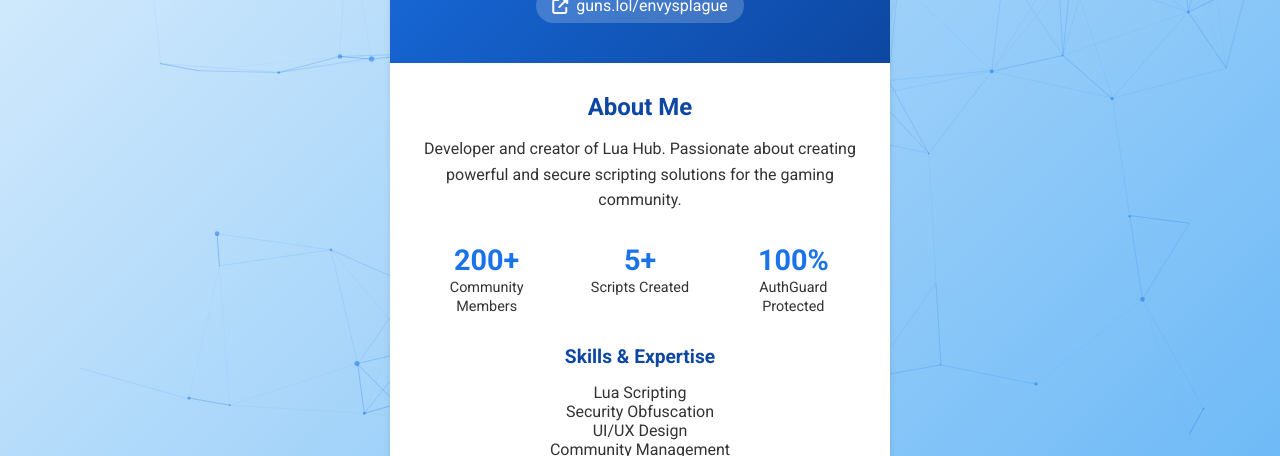
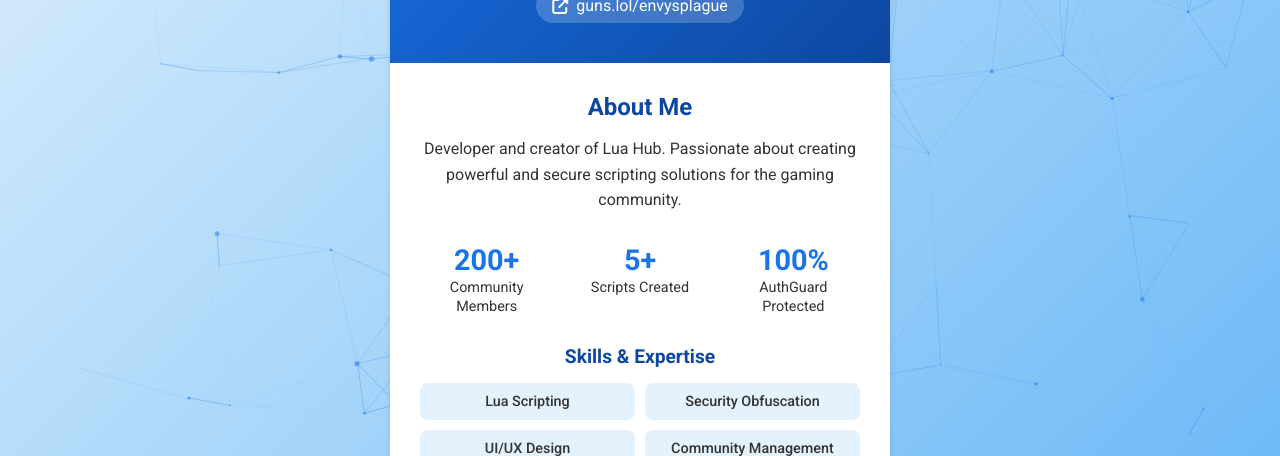
Before and after one commit to ByRenew/rbi, a plain HTML site: page index.html in a window 1280 px wide. Both pictures are taken after a click on the link "About". Shown: the part 344-800 px from the top of the page. Drawn offline with nearby package versions, Linux system fonts and the light colour scheme.

Commit message:
Update style.css

```diff
--- a/style.css
+++ b/style.css
@@ -299,8 +299,8 @@
     color: var(--dark-blue);
 }
 
-/* Credits Page - FIXED CENTER ALIGNMENT */
-.credits-content {
+/* About Page */
+.about-content {
     display: flex;
     justify-content: center;
     align-items: center;
@@ -403,14 +403,19 @@
     margin-bottom: 15px;
 }
 
-.skills ul {
-    list-style: none;
+.skills-grid {
     display: grid;
-    grid-template-columns: repeat(3, 1fr);
+    grid-template-columns: repeat(auto-fit, minmax(150px, 1fr));
     gap: 10px;
+    margin-top: 15px;
 }
 
-.skills li {
+.skill-item {
+    background-color: rgba(255, 255, 255, 0.1);
+    padding: 8px 12px;
+    border-radius: 5px;
+    text-align: center;
+    font-size: 0.9rem;
     background: var(--background-blue);
     padding: 10px;
     border-radius: 8px;
@@ -501,7 +506,7 @@
         grid-template-columns: 1fr;
     }
 
-    .skills ul {
+    .skills-grid {
         grid-template-columns: 1fr;
     }
 
```
